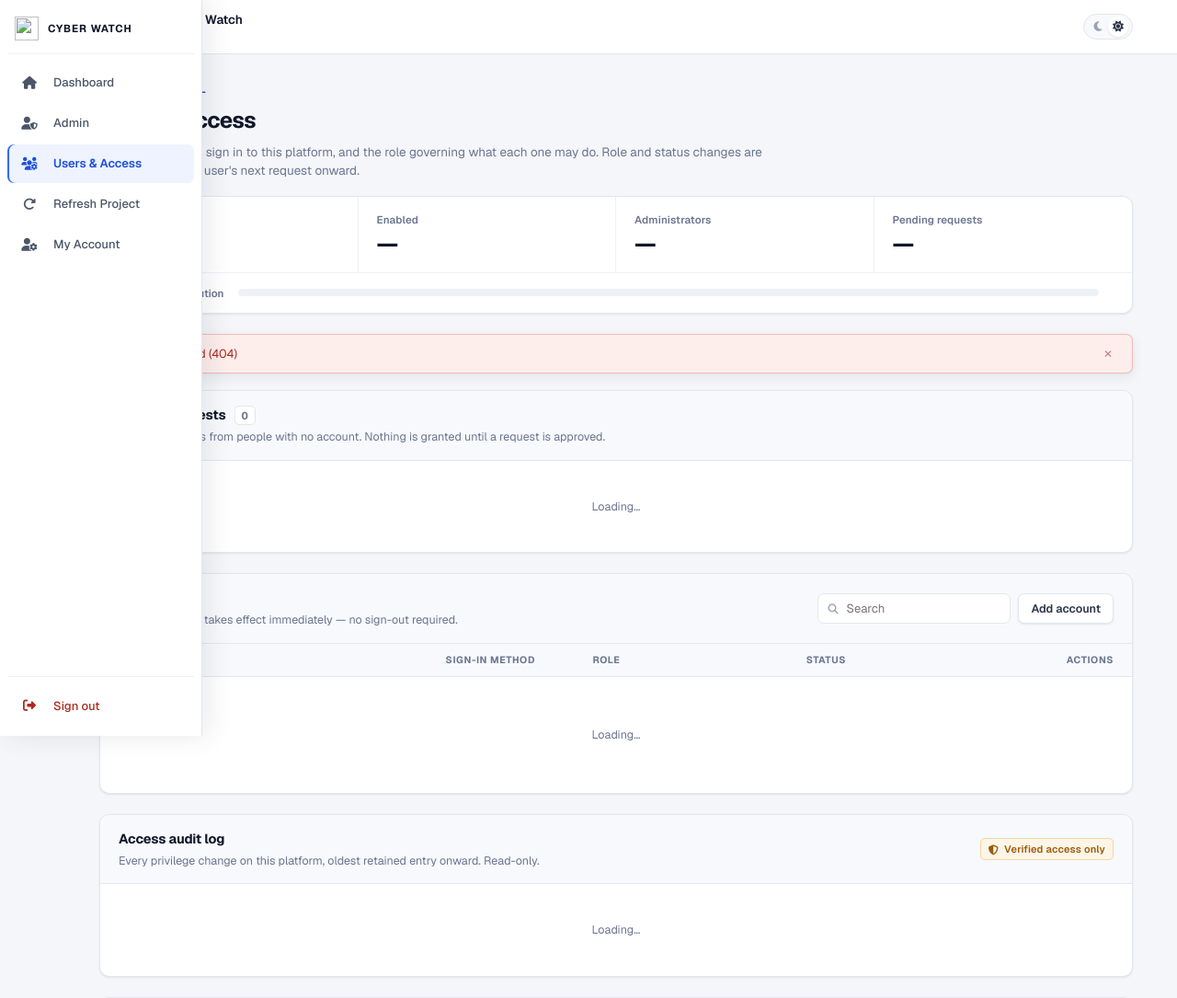
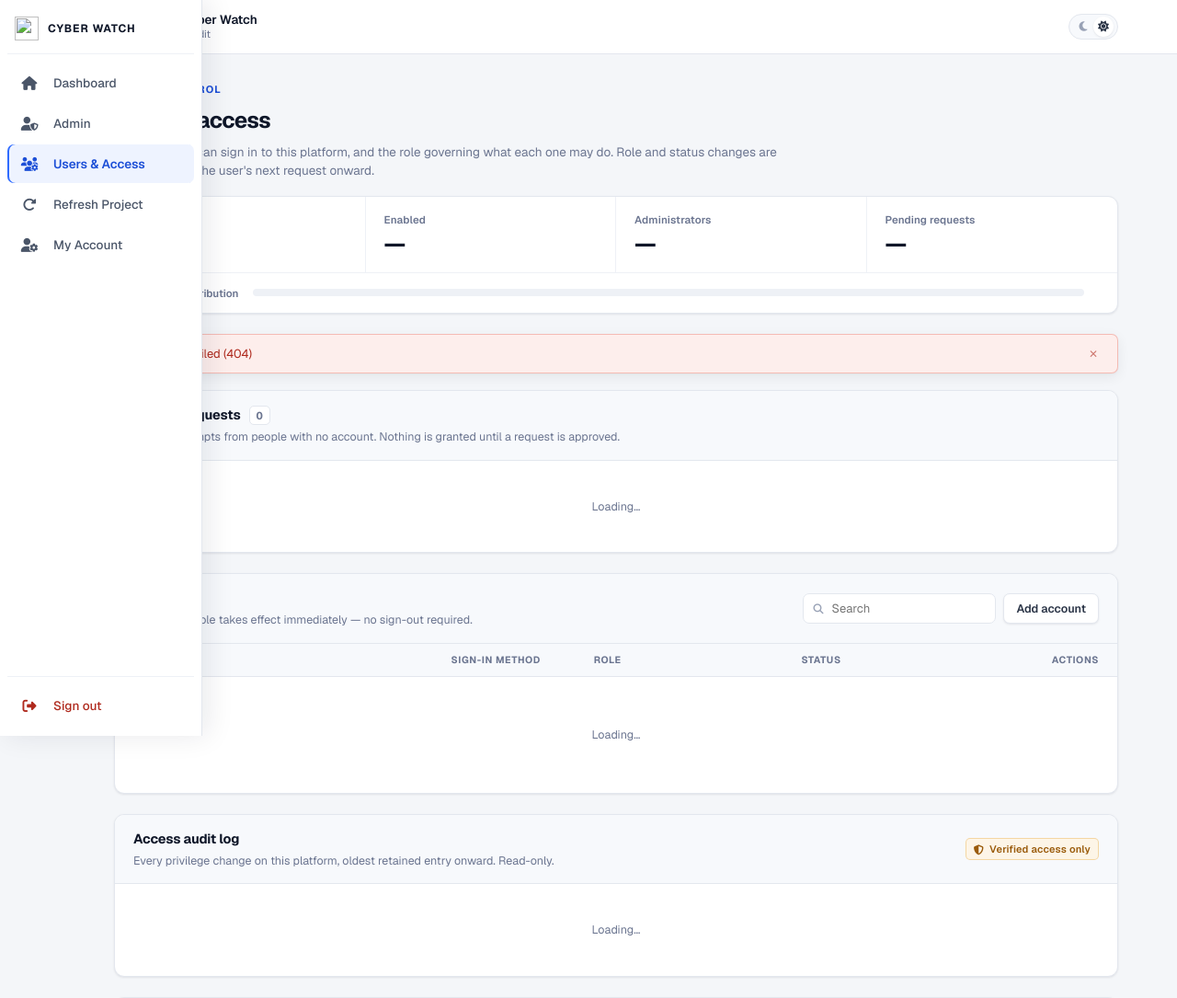
Before and after one commit to shouryamansingh/Threat-intell, a Python web app: template templates/users.html in a window 1280 px wide. Shown: the top 1085 px of the page at 92% size. Run offline with Jinja, Linux system fonts and the light colour scheme; the template is opened without the code that fills it, so the values that code supplies are empty; some libraries are stand-ins or nearby versions.

Commit message:
Match the Users page width and sidebar sizing to the other pages
Co-authored-by: Cursor <cursoragent@cursor.com>

```diff
--- a/templates/users.html
+++ b/templates/users.html
@@ -95,7 +95,7 @@
     }
     .app-sidebar .sb-logo img { height: 26px; width: 26px; min-width: 26px; }
     .app-sidebar .sb-logo .sb-logo-text {
-      font-size: 11.5px; font-weight: 650; letter-spacing: .08em; color: var(--ink);
+      font-size: 12px; font-weight: 650; letter-spacing: .08em; color: var(--ink);
       text-transform: uppercase; white-space: nowrap;
       opacity: 0; transform: translateX(-6px); transition: opacity .22s, transform .22s;
     }
@@ -104,7 +104,7 @@
     .app-sidebar .sb-link {
       display: flex; align-items: center; gap: 12px; padding: 8px 10px;
       border: none; background: transparent; color: var(--ink-3); border-radius: var(--r-ctl);
-      font-size: 13px; font-weight: 500; text-decoration: none; cursor: pointer;
+      font-size: 13.5px; font-weight: 500; text-decoration: none; cursor: pointer;
       font-family: inherit; text-align: left; white-space: nowrap; position: relative;
       transition: background .15s, color .15s;
     }
@@ -115,7 +115,7 @@
     }
     .app-sidebar .sb-link .sb-ico {
       width: 28px; min-width: 28px; height: 26px;
-      display: inline-flex; align-items: center; justify-content: center; font-size: 14px;
+      display: inline-flex; align-items: center; justify-content: center; font-size: 15px;
     }
     .app-sidebar .sb-link .sb-label {
       opacity: 0; transform: translateX(-6px); transition: opacity .25s, transform .25s;
@@ -154,7 +154,7 @@
     }
     .app-sidebar:hover .sb-user-meta { opacity: 1; transform: translateX(0); }
     .app-sidebar .sb-user-meta .name {
-      font-size: 12px; font-weight: 600; color: var(--ink);
+      font-size: 12.5px; font-weight: 600; color: var(--ink);
       overflow: hidden; text-overflow: ellipsis; white-space: nowrap;
     }
     .app-sidebar .sb-user-meta .email {
@@ -171,7 +171,8 @@
       position: sticky; top: 0; z-index: 40;
     }
     header.app .inner {
-      max-width: 74rem; margin: 0 auto; padding: 0 30px;
+      /* 72rem across every page — see the note on main below. */
+      max-width: 72rem; margin: 0 auto; padding: 0 30px;
       display: flex; align-items: center; height: 58px; gap: 28px;
     }
     .brand { display: flex; align-items: center; gap: 11px; text-decoration: none; }
@@ -205,7 +206,9 @@
     html.dark .theme-toggle .tt-muted .sun { display: inline-block; }
 
     /* ─── Page ─────────────────────────────────────────────────── */
-    main { max-width: 74rem; margin: 0 auto; padding: 30px 30px 90px; }
+    /* 72rem here, on Admin and on My Account. These had drifted to 74/72/64rem,
+       so the content column visibly resized when moving between sections. */
+    main { max-width: 72rem; margin: 0 auto; padding: 30px 30px 90px; }
     .page-head { margin-bottom: 18px; }
     .eyebrow {
       font-size: 11px; font-weight: 650; letter-spacing: .1em; text-transform: uppercase;
```
